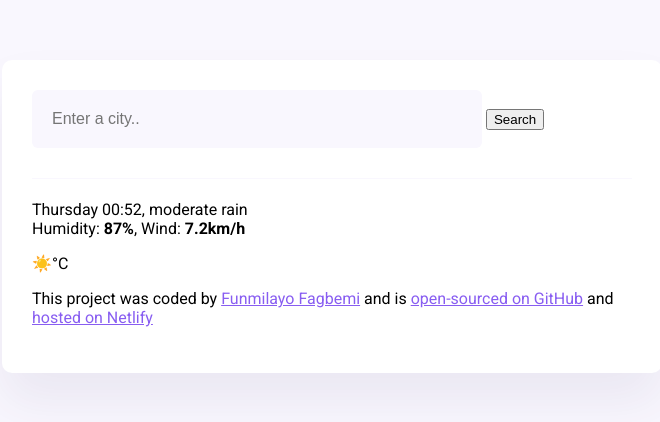
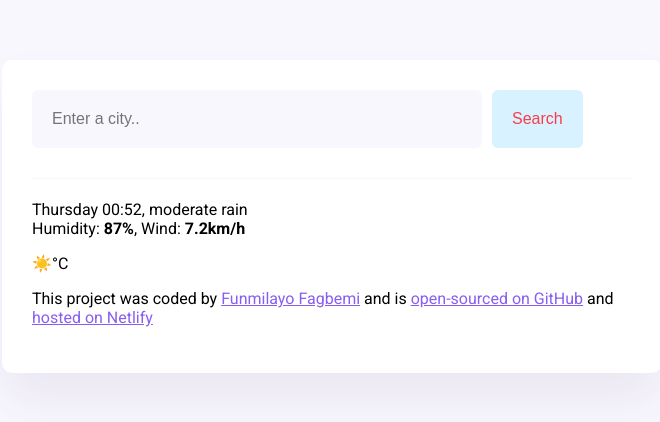
Before and after one commit to Funmi77/Vanilla-Weather-Search-Homework, a plain HTML site: page index.html in a window 1280 px wide. Shown: the whole page, without its empty margins (308-968 px from the left). Drawn offline with nearby package versions, Linux system fonts and the light colour scheme.

Commit message:
Added Search Button CSS

```diff
--- a/style.css
+++ b/style.css
@@ -30,3 +30,13 @@ header {
   width: 75%;
   border-radius: 6px;
 }
+
+.search-button {
+  background-color: #d9f2ff;
+  padding: 20px;
+  border: none;
+  border-radius: 6px;
+  color: #f83e4b;
+  margin-left: 6px;
+  font-size: 16px;
+}
```
